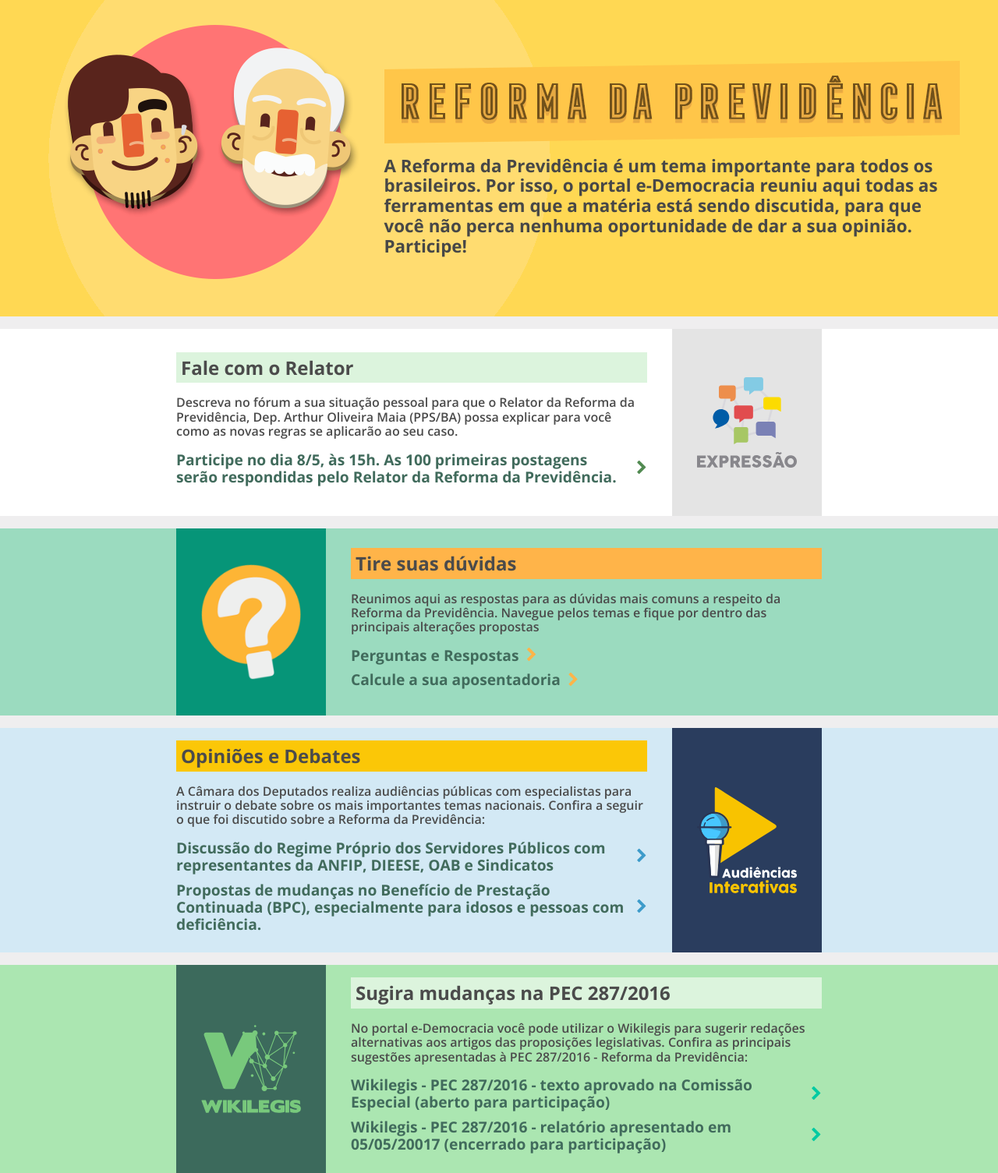
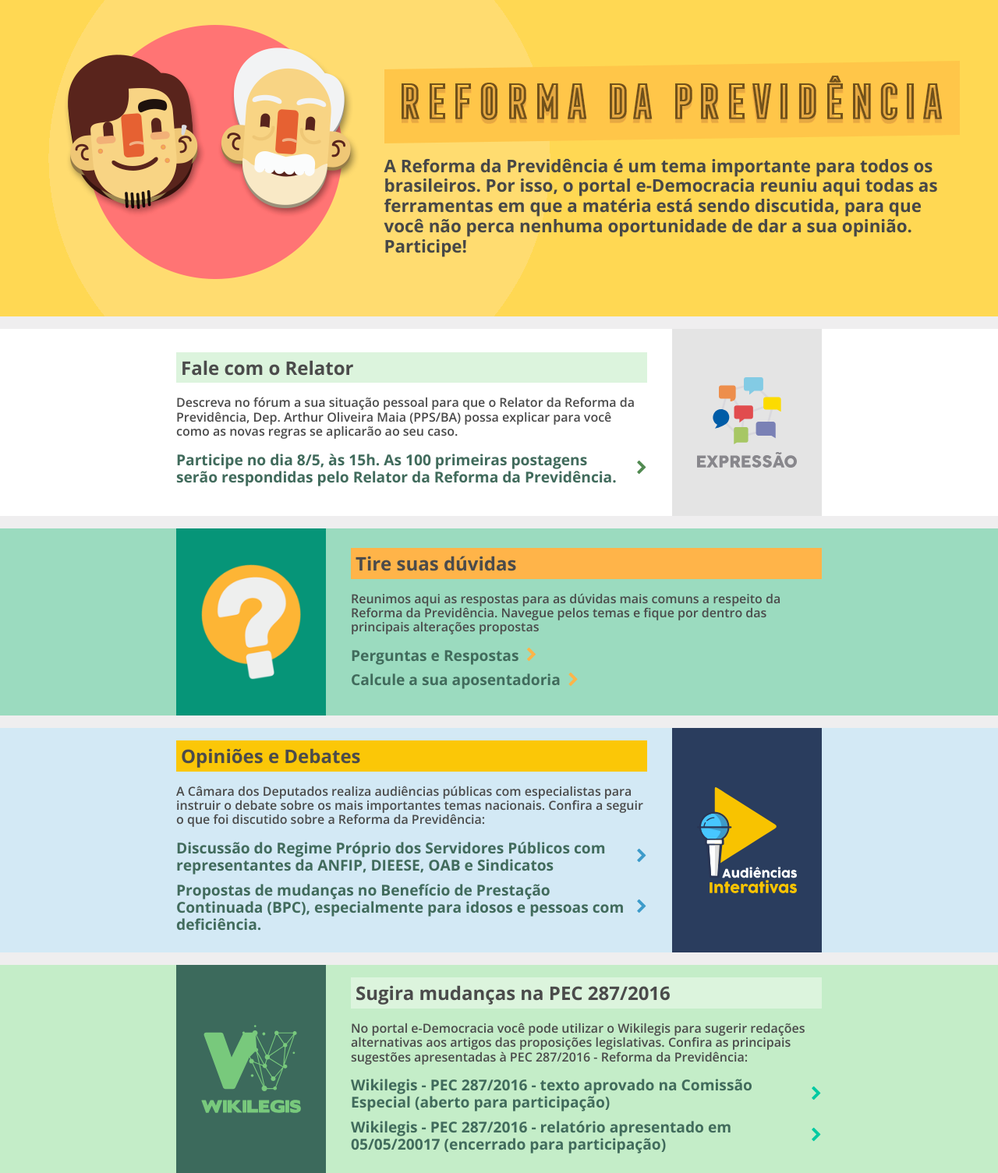
Before and after one commit to labhackercd/hotsite-edemocracia, a Jekyll site: the page built from index.html, in a window 1280 px wide. Shown: the whole page at 78% size. Built offline with Jekyll 4.4.1, drawn with Linux system fonts in a browser that asks for light colours.

Commit message:
Change wikilegis banner bg color

```diff
--- a/assets/sass/tools/_tools.scss
+++ b/assets/sass/tools/_tools.scss
@@ -14,7 +14,7 @@ $banners: (
   ),
 
   wikilegis: (
-    banner-bg-color: #abe6b1,
+    banner-bg-color: #c4edc8,
     title-bg-color: #dcf4dd,
     image-bg-color: #3c6a5c,
     link-pip-color: #00caa2
```
